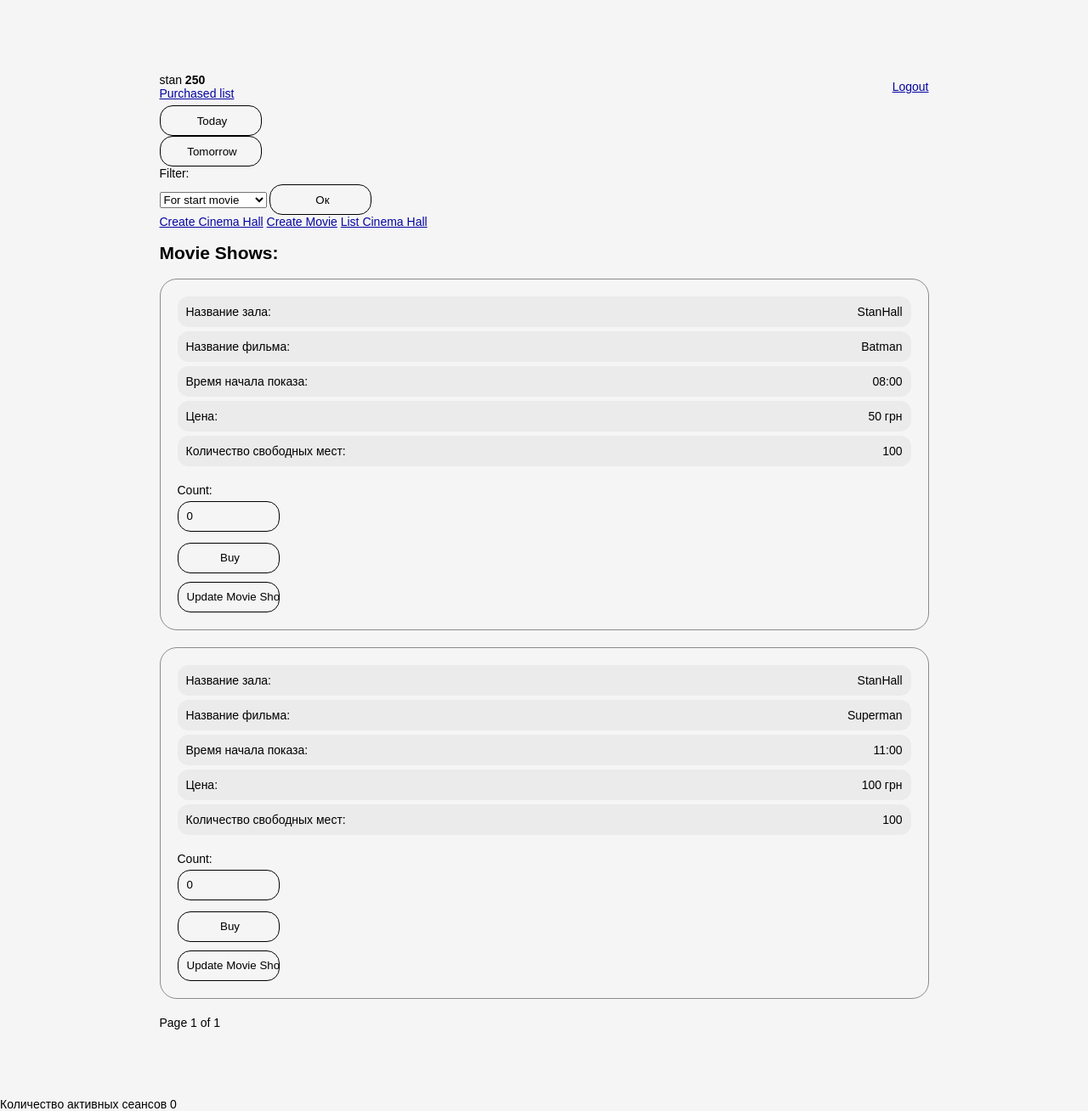
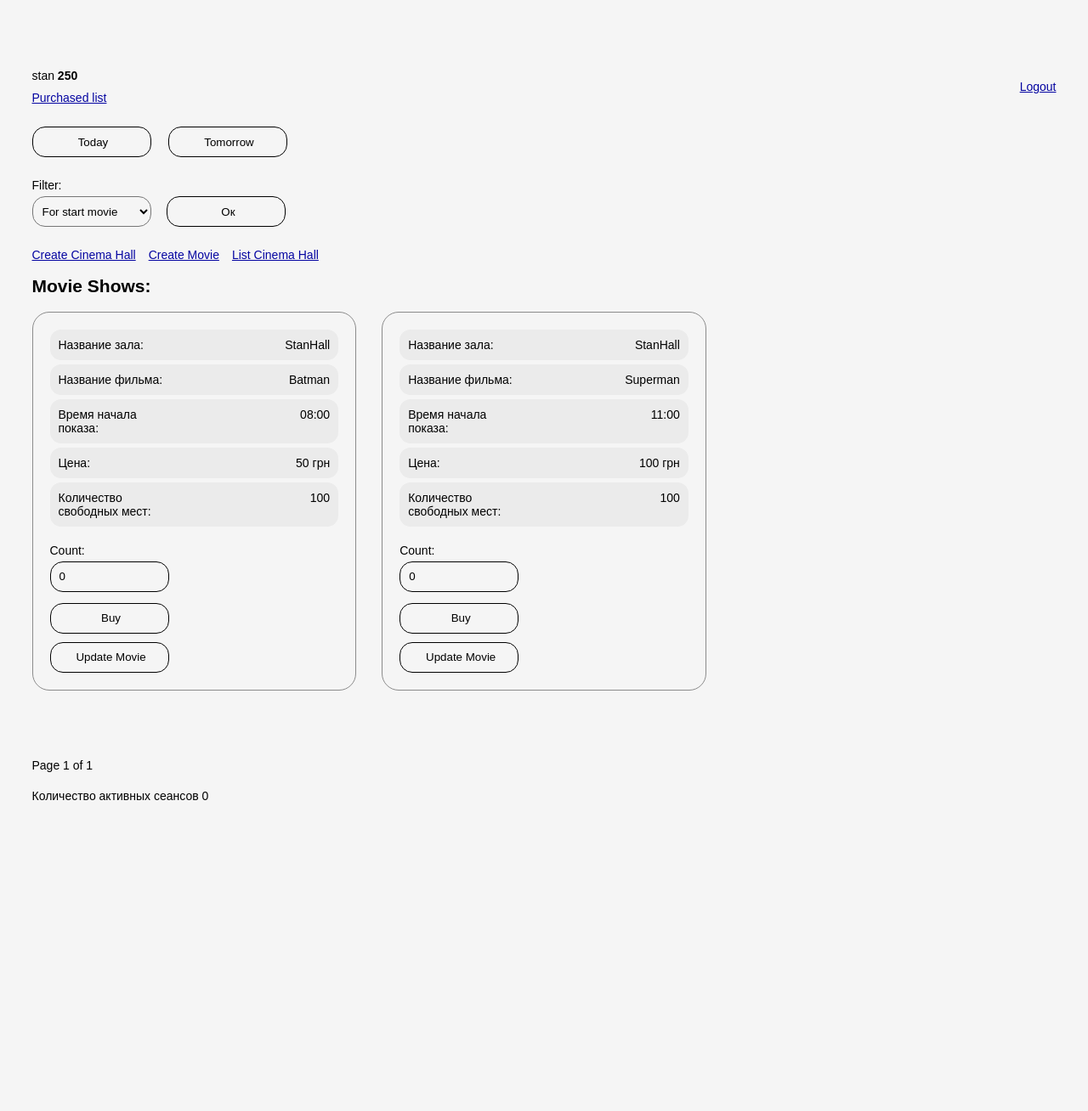
Before and after one commit to stanhjr/Cinema, a Django app: page / in a window 1280 px wide. Shown: the whole page at 85% size. After the commit the page ends 942 px from the top, so only its background shows below. Run offline with Django 3.2, Linux system fonts and the light colour scheme; a user stored in the database is signed in; data comes from the database, SQL or seed files in the repository.

Commit message:
add true pagination gilter, add css, add tests, add zero tickets

```diff
--- a/cinema/forms.py
+++ b/cinema/forms.py
@@ -139,6 +139,10 @@ class ProductBuyForm(ModelForm):
         cleaned_data = super().clean()
         count_of_buy = int(cleaned_data.get('number_of_ticket'))
         tickets_left = int(self.request.POST.get('tickets_left'))
+        if count_of_buy == 0:
+            messages.warning(self.request, 'Вы не выбрали нужного количества билетов')
+            raise ValidationError('Вы не выбрали нужного количества билетов')
+
         if count_of_buy > tickets_left:
             messages.warning(self.request, 'Такого количества свободных мест нет')
             raise ValidationError('Такого количества свободных мест нет')
--- a/cinema/urls.py
+++ b/cinema/urls.py
@@ -1,21 +1,17 @@
-
 from django.conf.urls.static import static
-from django.contrib import admin
-from django.urls import path, include
+from django.urls import path
 from cinema.api.resources import MovieShowViewSet, LogoutAPI, RegisterAPI, GetToken, \
-    CinemaHallList, CinemaHallUpdate, PurchaseList, MovieShowPOST, MovieShowUpdate
+    CinemaHallList, CinemaHallUpdate, PurchaseList, MovieShowPost, MovieShowUpdate
 from cinema.views import Login, Register, Logout, MovieListView, ProductBuyView, PurchasedListView, \
     CinemaHallCreateView, CinemaHallUpdateView, MovieShowUpdateView, MovieShowCreateView, CinemaHallListView, \
     real_time_movie
 from stanhjr_project.settings import MEDIA_URL, MEDIA_ROOT
 from rest_framework import routers
-from rest_framework.authtoken import views
+
 
 router = routers.SimpleRouter()
-# router.register(r'hall', CinemaHallViewSet)
 router.register(r'session', MovieShowViewSet)
-# router.register(r'sell', SellViewSet)
-# tomorrow = str(datetime.date.today() + datetime.timedelta(days=1))
+
 
 urlpatterns = [
     path('', MovieListView.as_view(), name='index'),
@@ -42,7 +38,7 @@ urlpatterns += [
     path('api/session/<str:show_day>/', MovieShowViewSet.as_view({'get': 'list'}), name='show_day'),
     path('api/session/', MovieShowViewSet.as_view({'get': 'list'}), name='show_movie_today'),
     path('api/session/<int:pk>/', MovieShowViewSet.as_view({'get': 'list'}), name='show_movie_in_cinema_hall'),
-    path('api/session_create/', MovieShowPOST.as_view(), name='api-movie_show_create'),
+    path('api/session_create/', MovieShowPost.as_view(), name='api-movie_show_create'),
     path('api/session_update/<int:pk>/', MovieShowUpdate.as_view(), name='api-movie_show_update'),
     path('api/purchased/', PurchaseList.as_view(), name='api-purchased'),
 ]
--- a/cinema/views.py
+++ b/cinema/views.py
@@ -78,7 +78,7 @@ class CinemaHallListView(PermissionRequiredMixin, ListView):
     permission_required = 'is_superuser'
     model = CinemaHall
     template_name = 'cinema_list.html'
-    paginate_by = 5
+    paginate_by = 6
 
     def handle_no_permission(self):
         return redirect('login/')
@@ -126,7 +126,7 @@ class MovieShowUpdateView(PermissionRequiredMixin, UpdateView):
 class PurchasedListView(LoginRequiredMixin, ListView):
     model = PurchasedTicket
     template_name = 'purchased.html'
-    paginate_by = 5
+    paginate_by = 6
 
     def get_context_data(self, **kwargs):
         context = super(PurchasedListView, self).get_context_data(**kwargs)
@@ -147,16 +147,23 @@ class PurchasedListView(LoginRequiredMixin, ListView):
 class MovieListView(ListView):
     model = MovieShow
     template_name = 'index.html'
-    paginate_by = 5
+    paginate_by = 6
     extra_context = {'ticket_buy_form': ProductBuyForm}
 
     def get_context_data(self, **kwargs):
         context = super(MovieListView, self).get_context_data(**kwargs)
         context['sort_form'] = ChoiceForm
+
+        if self.request.GET.get('filter_by'):
+            context['filter'] = self.request.GET.get('filter_by')
+
         if self.request.GET.get('show_date') == 'Tomorrow':
             context['date'] = str(datetime.date.today() + datetime.timedelta(days=1))
+            context['day'] = 'Tomorrow'
+
         elif self.request.GET.get('show_date') == 'Today':
             context['date'] = str(datetime.date.today())
+            context['day'] = 'Today'
         else:
             context['date'] = str(datetime.date.today())
         return context
--- a/stanhjr_project/urls.py
+++ b/stanhjr_project/urls.py
@@ -19,7 +19,7 @@ from django.conf.urls.static import static
 from django.contrib import admin
 from django.urls import path, include
 from cinema.api.resources import MovieShowViewSet, LogoutAPI, RegisterAPI, GetToken, \
-    CinemaHallList, CinemaHallUpdate, PurchaseList, MovieShowPOST, MovieShowUpdate
+    CinemaHallList, CinemaHallUpdate, PurchaseList, MovieShowPost, MovieShowUpdate
 from cinema.views import Login, Register, Logout, MovieListView, ProductBuyView, PurchasedListView, \
     CinemaHallCreateView, CinemaHallUpdateView, MovieShowUpdateView, MovieShowCreateView, CinemaHallListView, \
     real_time_movie
--- a/static/style.css
+++ b/static/style.css
@@ -12,7 +12,7 @@ body{
     margin: 80px 0 80px;
 }
 .container{
-    max-width: 905px;
+    max-width: 1205px;
     margin: 0 auto;
 }
 .login-container{
@@ -46,7 +46,7 @@ input{
 input[type=button],
 input[type=submit]{
      cursor: pointer;
-     width: 120px;
+     width: 140px;
      margin: 0;
 }
 .login-container .main-button{
@@ -85,6 +85,7 @@ input[type=submit]{
     text-align: right;
 }
 .product-item {
+    width: calc(33.333% - 20px);
     margin-bottom: 20px;
     padding: 20px;
     border: 1px solid #8b8b8b;
@@ -95,6 +96,9 @@ input[type=submit]{
 }
 .products {
     margin-bottom: 60px;
+    display: flex;
+    flex-wrap: wrap;
+    gap: 30px;
 }
 textarea{
     width: 100%;
@@ -106,12 +110,13 @@ textarea{
     display: flex;
     align-items: center;
     justify-content: space-between;
+    margin-bottom: 25px;
 }
 .header .login-link{
     margin: 0;
 }
 .count-input{
-    width: 120px;
+    width: 140px;
 }
 .purchase-buttons{
     display: flex;
@@ -139,3 +144,41 @@ textarea{
     margin: 0;
     padding: 0;
 }
+.days-buttons{
+    display: flex;
+    gap: 20px;
+    margin-bottom: 25px;
+}
+.filter-movie{
+    margin-bottom: 25px;
+}
+select {
+    height: 36px;
+    border-radius: 15px;
+    background-color: transparent;
+    padding: 0 7px;
+}
+.filter-movie select{
+    margin-right: 15px;
+}
+.admin-links{
+    display: flex;
+    align-items: center;
+    gap: 15px;
+}
+.purchased-link{
+    display: block;
+    margin-top: 10px;
+}
+.pagination {
+    margin-bottom: 20px;
+}
+.total-order{
+    margin-bottom: 30px;
+}
+.create-form {
+    width: 300px;
+}
+select#id_cinema_hall {
+    width: 140px;
+}
--- a/templates/base.html
+++ b/templates/base.html
@@ -14,26 +14,5 @@
             {% endblock %}
         </div>
     </div>
-
- <div id="content_time"></div>
-<script src="../static/jquery-3.6.0.min.js"></script>
-    <script>
-        function show()
-        {
-            console.log('4')
-            $.ajax({
-                url: "{% url 'real-time' %}",
-                cache: false,
-                success: function(html){
-                    $("#content_time").html(html);
-                }
-            });
-        }
-        $(document).ready(function(){
-            show();
-            setInterval('show()',10000);
-        });
-    </script>
-
 </body>
 </html>
--- a/templates/create_movie.html
+++ b/templates/create_movie.html
@@ -3,9 +3,9 @@
 {% block content %}
     <a href="{% url 'index' %}">HOME</a>
     <h1>Create Movie Show</h1>
-        <form method="post">{% csrf_token %}
+    <form class="create-form" method="post">{% csrf_token %}
         {{ form.as_p }}
-            <input type="submit" value="Create" />
+        <input type="submit" value="Create"/>
     </form>
 
     {% if messages %}
--- a/templates/index.html
+++ b/templates/index.html
@@ -6,7 +6,7 @@
         <div class="header-left">
             {% if user.is_authenticated %}
                 <div>{{ request.user }} <strong> {{ request.user.money_spent }}</strong></div>
-           <a href="{% url 'purchased' %}">Purchased list</a>
+                <a class="purchased-link" href="{% url 'purchased' %}">Purchased list</a>
                 </div>
                 <div class="header-right">
                 <ul class="menu">
@@ -24,6 +24,7 @@
             </ul>
             </div>
     </div>
+    <div class="days-buttons">
         <form method="get" action="{% url 'index' %}">
             <input type="hidden" name="show_date" value="Today">
             <input type="submit" value="Today">
@@ -33,16 +34,22 @@
             <input type="hidden" name="show_date" value="Tomorrow">
             <input type="submit" value="Tomorrow">
         </form>
+    </div>
 
+    <div class="filter-movie">
         <form method="get" action="{% url 'index' %}">
             {{ sort_form }}
+            <input type="hidden" name="show_date" value="{{ day }}">
             <input type="submit" value="Ок">
         </form>
+    </div>
 
     {% if user.is_superuser %}
+       <div class="admin-links">
         <a href="{% url 'create-hall' %}">Create Cinema Hall</a>
         <a href="{% url 'create-movie' %}">Create Movie</a>
         <a href="{% url 'hall-list' %}">List Cinema Hall</a>
+       </div>
     {% endif %}
 
 
@@ -81,7 +88,8 @@
                             </div>
                             <input type="hidden" name="movie-id" value={{ obj.pk }}>
                             <input type="hidden" name="date-buy" value="{{ date }}">
-                <input type="hidden" name="tickets_left" value="{% call_method_get_tickets_count obj 'get_tickets_count' date %}">
+                            <input type="hidden" name="tickets_left"
+                                   value="{% call_method_get_tickets_count obj 'get_tickets_count' date %}">
                             <input type="submit" value="Buy">
                         </form>
                         {% if messages %}
@@ -97,18 +105,26 @@
 
                 {% if user.is_superuser %}
                     <form method="get" action="{% url 'update-movie' obj.pk %}">
-            <input type="submit" value="Update Movie Show">
+                        <input type="submit" value="Update Movie">
                     </form>
                 {% endif %}
             </div>
+        {% endfor %}
 
-
-    {% endfor %}
+    </div>
     <div class="pagination">
         <span class="step-links">
             {% if page_obj.has_previous %}
-                <a href="?page=1">&laquo; first</a>
-                <a href="?page={{ page_obj.previous_page_number }}">previous</a>
+
+
+            <form method="get" action="?page={{ page_obj.previous_page_number }}">
+                <input type="hidden" name="show_date" value="{{ day }}">
+                <input type="hidden" name="filter_by" value="{{ filter }}">
+                <input type="hidden" name="page" value="{{ page_obj.previous_page_number }}">
+                <input type="submit" value="previous">
+            </form>
+
+
             {% endif %}
 
             <span class="current">
@@ -116,10 +132,43 @@
             </span>
 
             {% if page_obj.has_next %}
-                <a href="?page={{ page_obj.next_page_number }}">next</a>
-                <a href="?page={{ page_obj.paginator.num_pages }}">last &raquo;</a>
+
+            <form method="get" action="?page={{ page_obj.paginator.num_pages }}">
+                <input type="hidden" name="show_date" value="{{ day }}">
+                <input type="hidden" name="filter_by" value="{{ filter }}">
+                <input type="hidden" name="page" value="{{ page_obj.paginator.num_pages }}">
+                <input type="submit" value="last">
+            </form>
+
+            <form method="get" action="?page={{ page_obj.next_page_number }}">
+                <input type="hidden" name="show_date" value="{{ day }}">
+                <input type="hidden" name="filter_by" value="{{ filter }}">
+                <input type="hidden" name="page" value="{{ page_obj.next_page_number }}">
+                <input type="submit" value="next">
+            </form>
+
             {% endif %}
         </span>
         </div>
-</div>
+
+     <div id="content_time"></div>
+<script src="../static/jquery-3.6.0.min.js"></script>
+    <script>
+        function show()
+        {
+            console.log('4')
+            $.ajax({
+                url: "{% url 'real-time' %}",
+                cache: false,
+                success: function(html){
+                    $("#content_time").html(html);
+                }
+            });
+        }
+        $(document).ready(function(){
+            show();
+            setInterval('show()',80000);
+        });
+    </script>
+
 {% endblock %}
--- a/templates/update_movie_show.html
+++ b/templates/update_movie_show.html
@@ -1,8 +1,9 @@
 {% extends 'base.html' %}
 
 {% block content %}
+    <a href="{% url 'index' %}">HOME</a>
     <h1>Update Movie Show</h1>
-        <form method="post">{% csrf_token %}
+        <form class="create-form" method="post">{% csrf_token %}
               {{ form.as_p }}
             <input type="submit" value="Update" />
         </form>
```
Also changed, not shown: cinema/api/authentication.py (+13 -4 lines), cinema/api/resources.py (+5 -26 lines), cinema/api/serializers.py (+6 -11 lines), cinema/tests/test_forms.py (+7 -25 lines), cinema/tests/test_models.py (+11 -7 lines), cinema/tests/test_resourse.py (+28 -24 lines), cinema/tests/test_serializer.py (+75 -52 lines), cinema/tests/test_views.py (+0 -4 lines), templates/cinema_list.html (+0 -15 lines), templates/create_cinema_hall.html (+4 -4 lines), templates/purchased.html (+6 -7 lines). Lines whose indentation alone changed are shown as unchanged.
